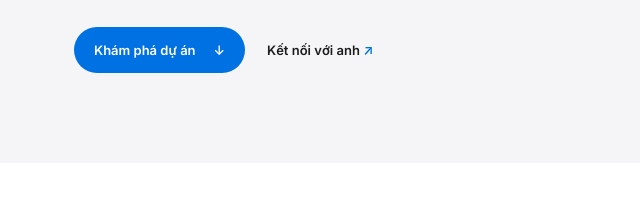
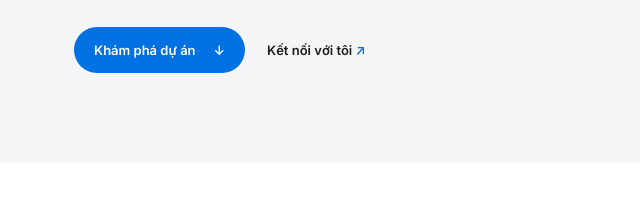
Before and after one commit to mchanh15224/mchanh15224.github.io, a plain HTML site: page index.html in a window 1280 px wide. Shown: the part 581-791 px from the top of the page, 6-646 px from the left. Drawn offline with Linux system fonts and the light colour scheme.

Commit message:
Update index.html

```diff
--- a/index.html
+++ b/index.html
@@ -36,7 +36,7 @@
         <p class="hero-text">Tôi thích tìm hiểu cách công nghệ vận hành, giải quyết vấn đề thực tế và biến những thao tác lặp lại thành quy trình đơn giản, hiệu quả hơn.</p>
         <div class="hero-actions">
           <a class="button primary" href="#projects">Khám phá dự án <span>↓</span></a>
-          <a class="text-link" href="#contact">Kết nối với anh <span>↗</span></a>
+          <a class="text-link" href="#contact">Kết nối với tôi <span>↗</span></a>
         </div>
       </div>
       <div class="hero-art reveal" aria-label="Abstract technology illustration">
```
